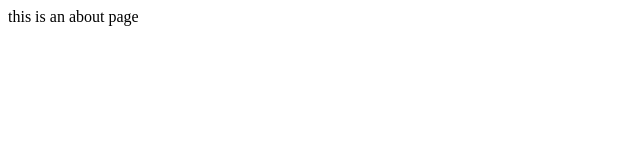
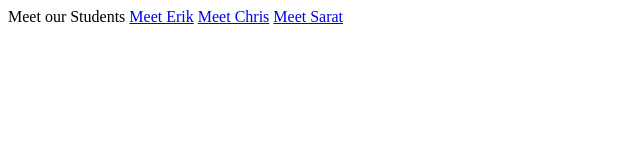
Before and after one commit to tilakmishra/codelab-multipage-websites, a plain HTML site: page about/index.html in a window 1280 px wide. Shown: the whole page, without its empty margins (0-640 px from the left). Drawn offline with Linux system fonts and the light colour scheme.

Commit message:
update to the about page

```diff
--- a/about/index.html
+++ b/about/index.html
@@ -1,6 +1,9 @@
 <!doctype html>
 <html>
 <body>
-  this is an about page
+  Meet our Students
+  <a href="/student/erik">Meet Erik</a>
+  <a href="/student/chris">Meet Chris</a>
+  <a href="/student/sarat">Meet Sarat</a>
 </body>
 </html>
```
